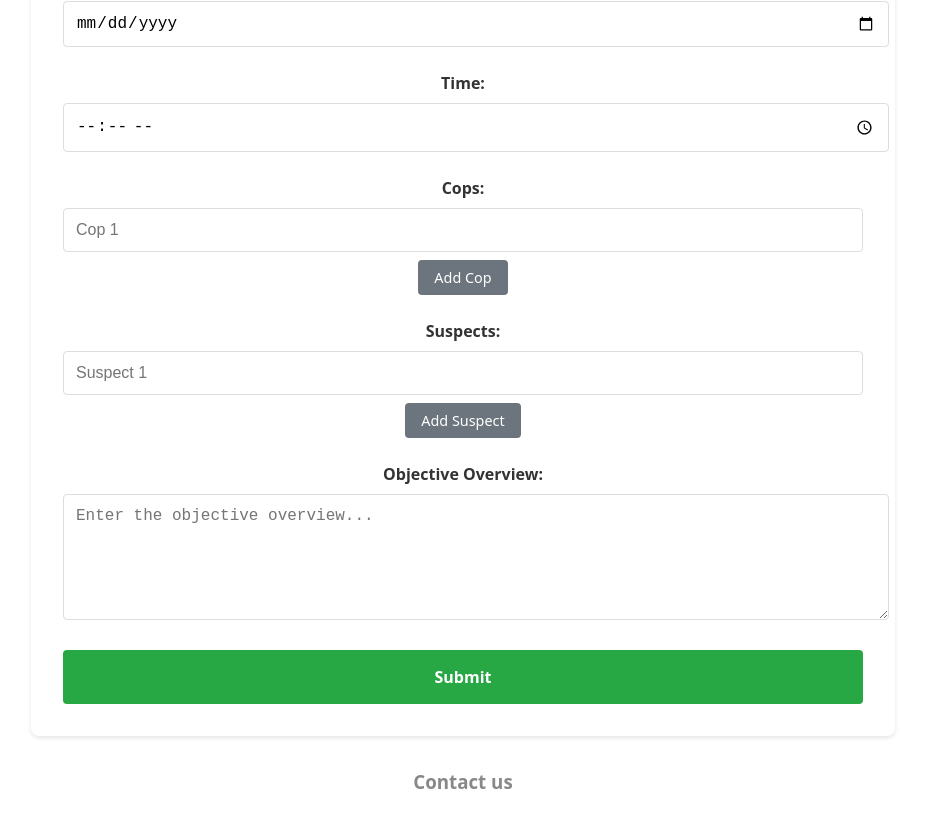
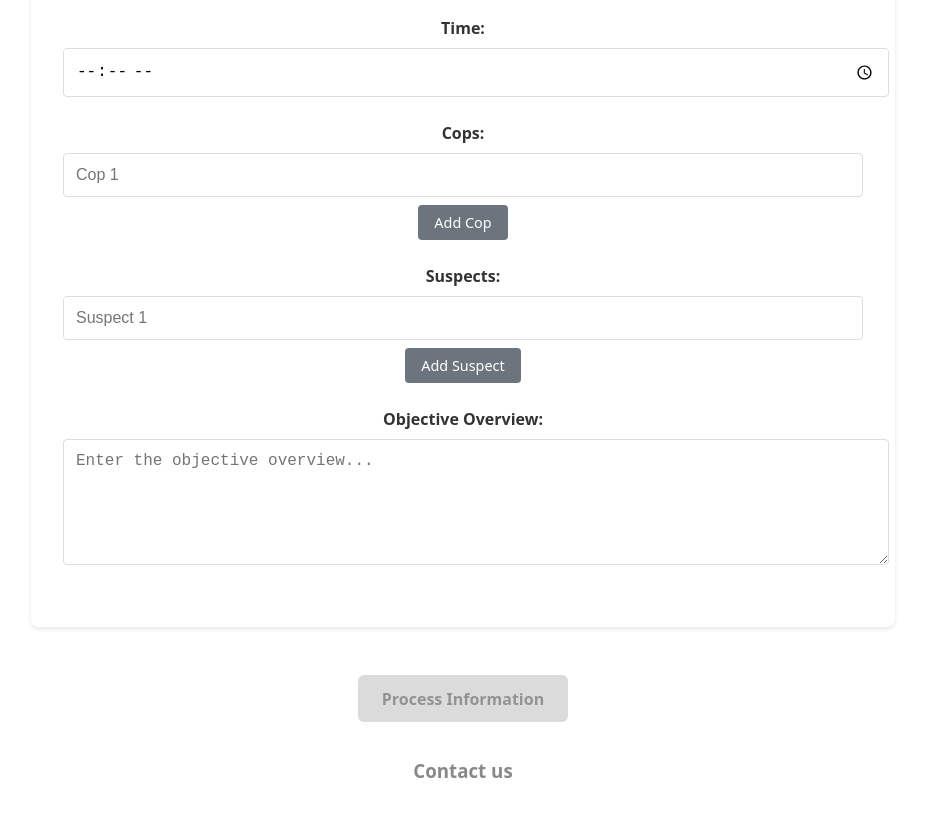
Before and after one commit to jackwinkler2/HooHacks_2025, a React (Vite) app in the folder my-app/: page / in a window 1280 px wide. Shown: the part 838-1653 px from the top of the page, without its empty margins (177-1102 px from the left). Built offline with nearby package versions, Linux system fonts and the light colour scheme.

Commit message:
Fixed submit form to one

```diff
--- a/my-app/src/App.css
+++ b/my-app/src/App.css
@@ -99,3 +99,40 @@ main {
 .main-content {
   padding-top: 80px;
 }
+
+.submit-section {
+  display: flex;
+  justify-content: center;
+  padding: 1rem 0;
+  margin: 1rem 0;
+}
+
+.submit-button {
+  padding: 0.8rem 1.5rem;
+  font-size: 1rem;
+  font-weight: bold;
+  border: none;
+  border-radius: 6px;
+  cursor: pointer;
+  transition: all 0.3s ease;
+  background-color: #cccccc;
+  color: #666666;
+  width: auto;
+  min-width: 200px;
+  max-width: 300px;
+}
+
+.submit-button.active {
+  background-color: #007bff;
+  color: white;
+}
+
+.submit-button.active:hover {
+  background-color: #0056b3;
+  transform: translateY(-2px);
+}
+
+.submit-button.disabled {
+  cursor: not-allowed;
+  opacity: 0.7;
+}
--- a/my-app/src/App.jsx
+++ b/my-app/src/App.jsx
@@ -1,17 +1,17 @@
 import { useState, useRef } from 'react'
+import { BrowserRouter as Router, Routes, Route, useNavigate } from 'react-router-dom'
 import copVisionLogo from './images/copvision_logo.png'
 import Navbar from "./components/Navbar"
 import FileUpload from "./components/FileUpload"
-import { BrowserRouter as Router, Routes, Route, useNavigate } from 'react-router-dom';
-import SubmitPage from "./components/SubmitPage"; // Import new page
-
+import SubmitPage from "./components/SubmitPage"
 import TextInformation from "./components/TextInformation"
 import './App.css'
 
-function App() {
+function HomePage() {
   const fileInputRef = useRef(null);
-  const [uploadedFiles, setUploadedFiles] = useState([]); // Store uploaded files
-/*  const navigate = useNavigate(); // Hook for navigation */
+  const [uploadedFiles, setUploadedFiles] = useState([]);
+  const [isFormComplete, setIsFormComplete] = useState(false);
+  const navigate = useNavigate();
 
   const handleUploadClick = () => {
     if (fileInputRef.current) {
@@ -20,9 +20,19 @@ function App() {
   };
 
   const handleFileChange = (event) => {
-    const files = Array.from(event.target.files); // Convert FileList to an array
+    const files = Array.from(event.target.files);
     if (files.length > 0) {
-      setUploadedFiles((prevFiles) => [...prevFiles, ...files]); // Append new files
+      setUploadedFiles((prevFiles) => [...prevFiles, ...files]);
+    }
+  };
+
+  const handleFormUpdate = (complete) => {
+    setIsFormComplete(complete);
+  };
+
+  const handleSubmit = () => {
+    if (isFormComplete && uploadedFiles.length > 0) {
+      navigate("/submit");
     }
   };
 
@@ -63,12 +73,17 @@ function App() {
         </div>
       </section>
 
-          <button onClick={() => navigate("/submit")}  className="submit_button">
-            Process Information
-          </button>
+      <TextInformation onFormUpdate={handleFormUpdate} />
 
-
-      <TextInformation />
+      <section className="submit-section">
+        <button
+          onClick={handleSubmit}
+          className={`submit-button ${isFormComplete && uploadedFiles.length > 0 ? 'active' : 'disabled'}`}
+          disabled={!isFormComplete || uploadedFiles.length === 0}
+        >
+          Process Information
+        </button>
+      </section>
 
       <section id="contact us">
         <div className="contact-us">
@@ -76,7 +91,20 @@ function App() {
         </div>
       </section>
     </div>
-  )
+  );
+}
+
+// Main App component with routing
+function App() {
+  return (
+    <Router>
+      <Navbar />
+      <Routes>
+        <Route path="/" element={<HomePage />} />
+        <Route path="/submit" element={<SubmitPage />} />
+      </Routes>
+    </Router>
+  );
 }
 
 export default App;
--- a/my-app/src/components/TextInformation.jsx
+++ b/my-app/src/components/TextInformation.jsx
@@ -1,7 +1,7 @@
-import React, { useState } from 'react';
+import React, { useState, useEffect } from 'react';
 import './TextInformation.css';
 
-const TextInformation = () => {
+const TextInformation = ({ onFormUpdate }) => {
     const [cops, setCops] = useState(['']);
     const [suspects, setSuspects] = useState(['']);
     const [formData, setFormData] = useState({
@@ -48,19 +48,21 @@ const TextInformation = () => {
         }));
     };
 
-    const handleSubmit = (e) => {
-        e.preventDefault();
-        // Handle form submission here
-        console.log({
-            ...formData,
-            cops: cops.filter(cop => cop !== ''),
-            suspects: suspects.filter(suspect => suspect !== '')
-        });
-    };
+    // Check if form is complete
+    useEffect(() => {
+        const isFormComplete =
+            formData.date !== '' &&
+            formData.time !== '' &&
+            formData.objectiveOverview !== '' &&
+            cops.some(cop => cop !== '') &&
+            suspects.some(suspect => suspect !== '');
+
+        onFormUpdate(isFormComplete);
+    }, [formData, cops, suspects, onFormUpdate]);
 
     return (
         <div className="text-information-container">
-            <form onSubmit={handleSubmit}>
+            <form>
                 <div className="form-group">
                     <label htmlFor="date">Date:</label>
                     <input
@@ -138,10 +140,6 @@ const TextInformation = () => {
                         placeholder="Enter the objective overview..."
                     />
                 </div>
-
-                <button type="submit" className="submit-button">
-                    Submit
-                </button>
             </form>
         </div>
     );
```
